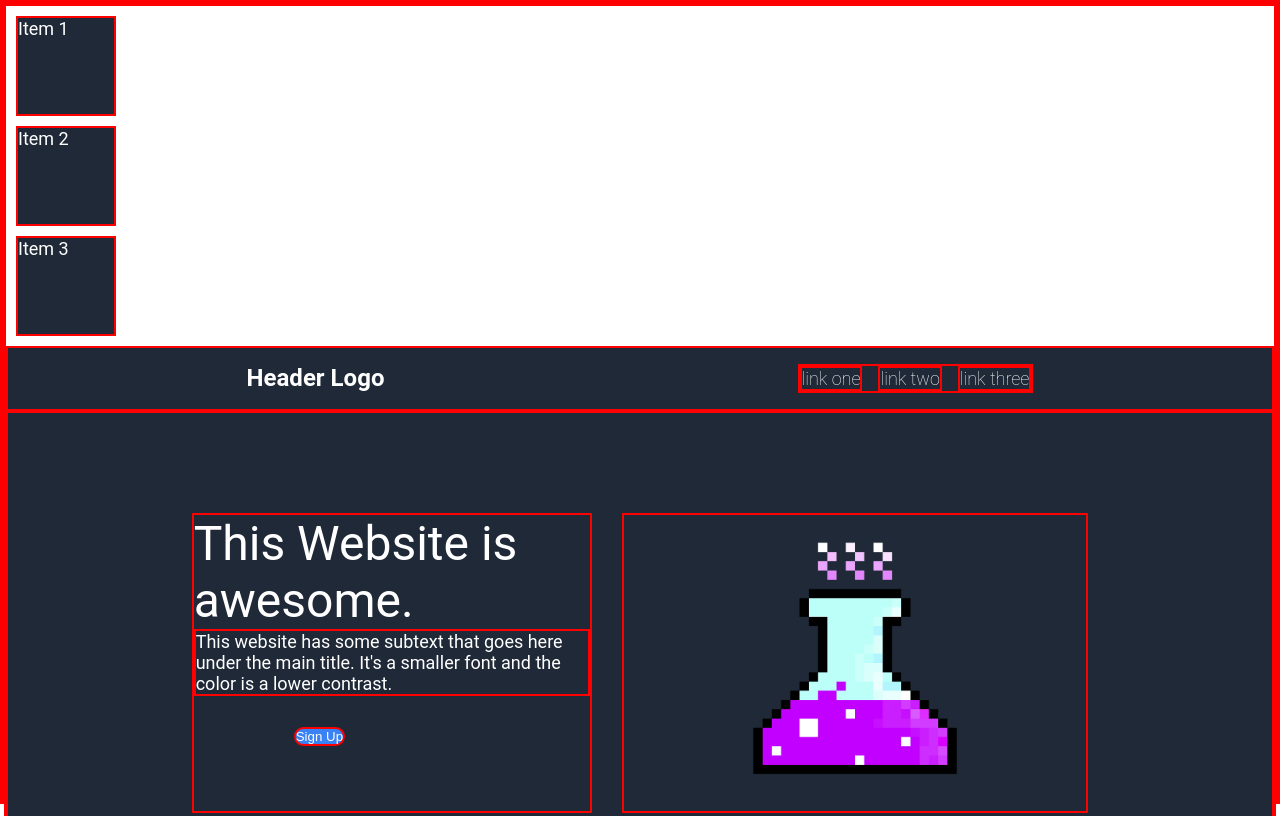
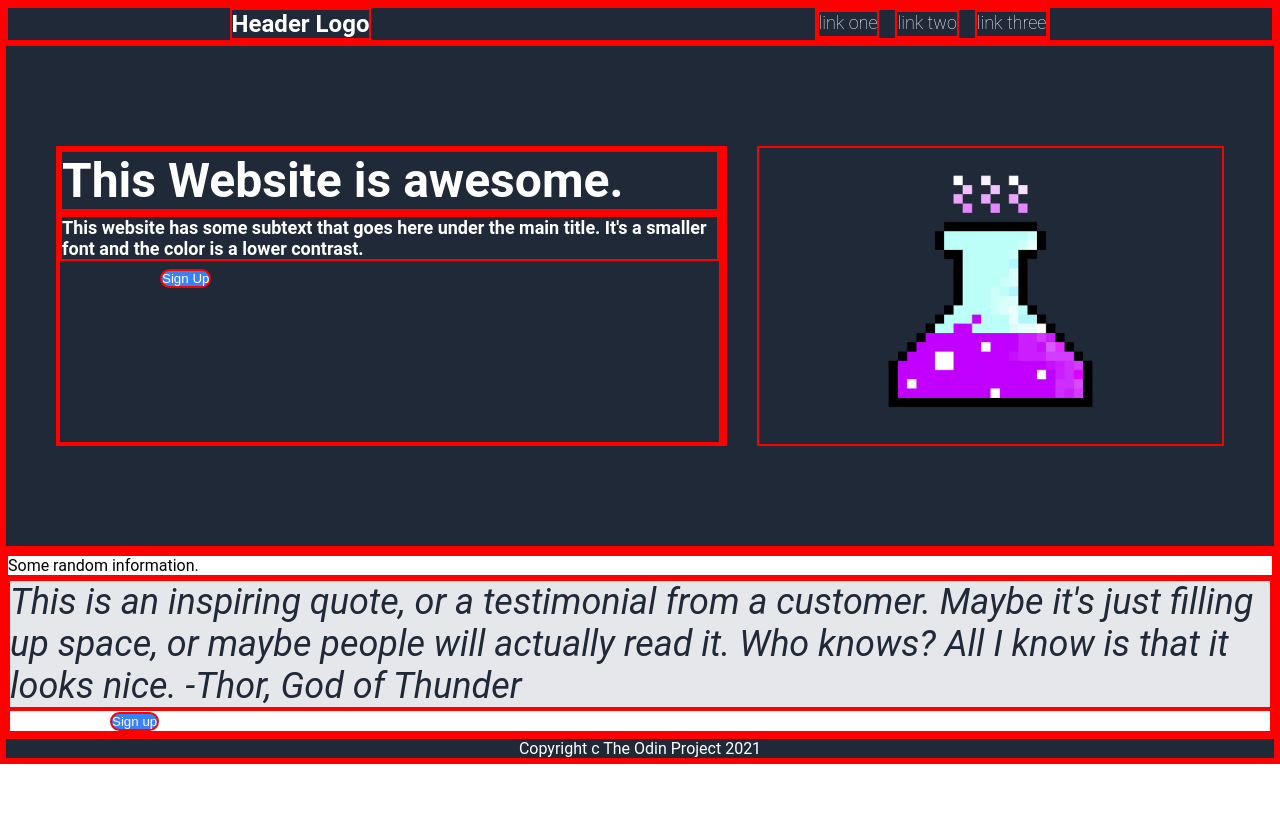
Before and after one commit to twinhitz/odin-landing-page, a plain HTML site: page index.html in a window 1280 px wide. Shown: the top 816 px of the page. Drawn offline with Linux system fonts and the light colour scheme.

Commit message:
Change hero to header and header to nav

```diff
--- a/css/style.css
+++ b/css/style.css
@@ -8,31 +8,29 @@
 
 
 body {
-    height: 100vh;
+
     font-family: Roboto, Arial, Helvetica, sans-serif;
-    font-size: 18px;
     display: flex;
     flex-direction: column;
 
+}
+
+.flex-container {
+    display: flex;
+    justify-content: ;
+    background: #1F2937;
+    color: #fff;
+    justify-content: space-between;
 
 }
 
-.item {
-    width: 100px;
-    height: 100px;
-    background: #1F2937;
-    color: #fff;
-    margin: 10px;
-}
-
-.header,
+.container,
 .footer{
     background-color: #1F2937;
     color: #fff;
-    padding: 16px 32px;
 }
 
-.header {
+.container {
  display: flex;
  flex-direction: row;
  justify-content: space-around;
@@ -40,7 +38,7 @@ body {
  font-weight: 700;
 }
 
-.hero{
+.header{
     display: flex;
     background-color: #1F2937;
     color: #fff;
@@ -51,10 +49,7 @@ body {
 
 }
 
-.hero-container{
-    max-width: 400px;
 
-}
 
 p {
     font-size: 18px;
--- a/index.html
+++ b/index.html
@@ -13,28 +13,39 @@
 
 
     <body>
-        <div class="flex-container">
-            <div class="item">Item 1</div>
-            <div class="item">Item 2</div>
-            <div class="item">Item 3</div>
 
-        <div class="header">
-        Header Logo
-            <ul>
+        <nav class="navbar">
+            <div class="container">
+                <div class="logo">Header Logo</div>
+                <ul class="nav">
                         <li>link one</li>
                         <li>link two</li>
                         <li> link three</li>
-            </ul></u>
+                    </ul>
+                </div>
+        </nav>
 
+            <header class="header">
+                <div class="container">
+                    <div>
+                    <h1>   This Website is awesome.
+                         </h1>
+                    <p>
+                        <p>This website has some subtext that goes here under the main title. It's a smaller font and the color is a lower contrast.</p>
+                        <button>Sign Up</button></div>
+                    </p>
 
                 </div>
 
+                <img src= "img/potion.png" alt="purple potion" height="300" width="auto">
+            </div>
+
+            </header>
 
         <div class="hero">
-            <div class="hero-container">This Website is awesome.
-            <p>This website has some subtext that goes here under the main title. It's a smaller font and the color is a lower contrast.</p>
-            <button>Sign Up</button></div>
-            <img src= "img/potion.png" alt="purple potion" height="300" width="auto">
+            <div class="hero-container">
+
+
 
         </div>
 
```
Lines whose indentation alone changed are shown as unchanged.
